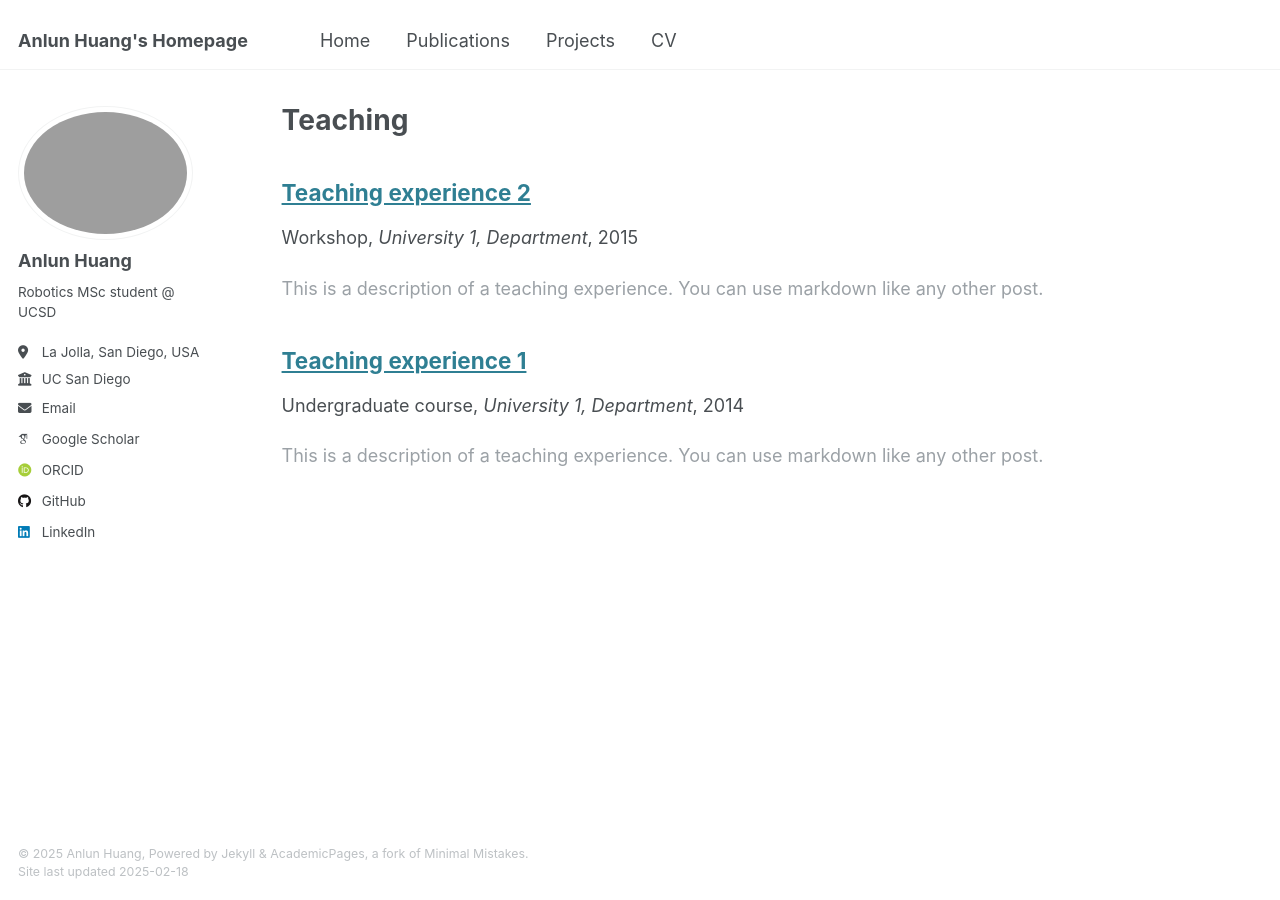
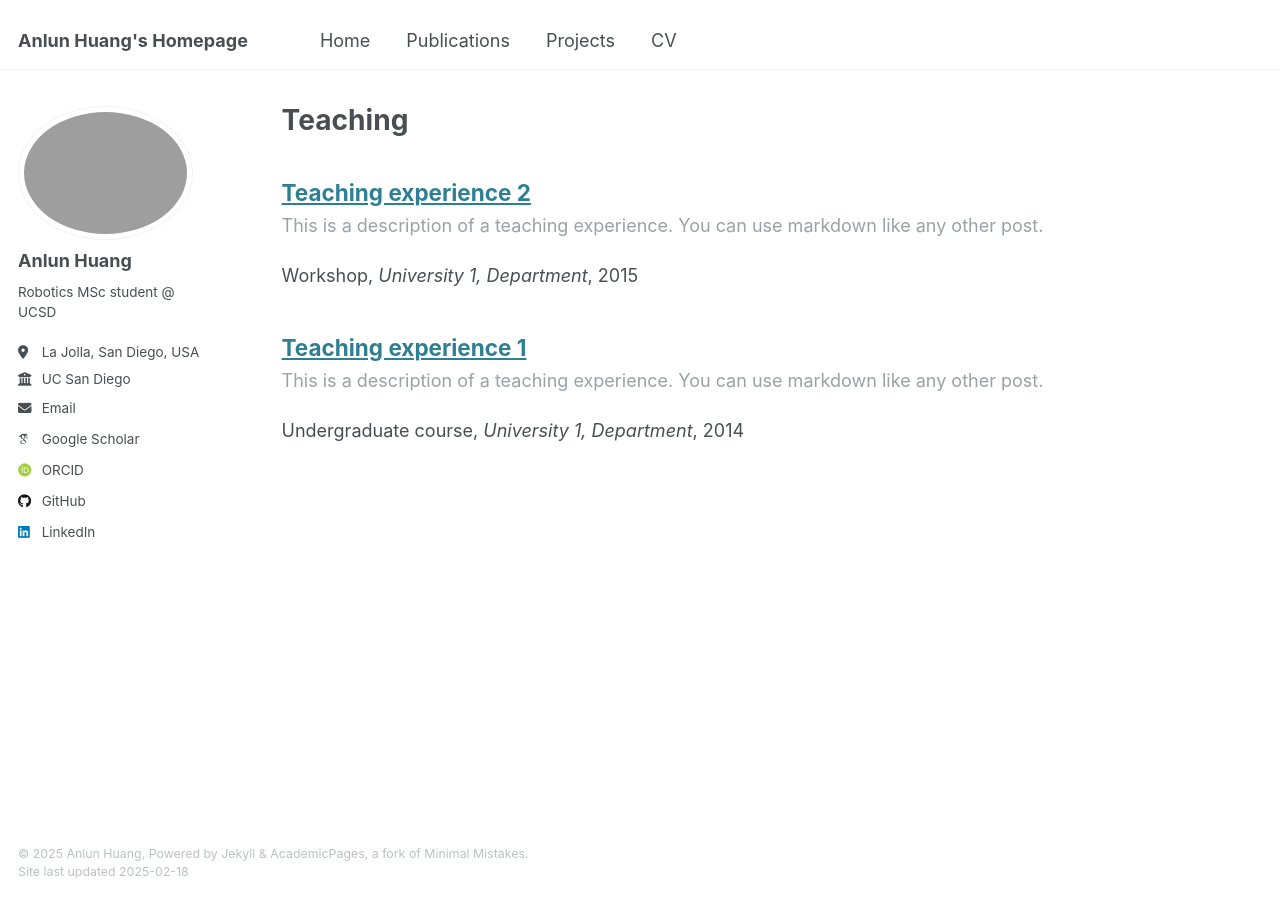
Before and after one commit to AllenHuangGit/AllenHuangGit.github.io, a Jekyll site: the page built from _pages/teaching.html, in a window 1280 px wide. Built offline with Jekyll 4.4.1, drawn with Linux system fonts in a browser that asks for light colours; some web fonts are replaced.

Commit message:
refine the layout

```diff
--- a/_includes/archive-single.html
+++ b/_includes/archive-single.html
@@ -39,6 +39,17 @@
       </p>
       <p class="archive__item-paperinfo">
         <div>{{ post.venue }}</div>
+      </p>
+      {% endif %}
+
+      {% if post.excerpt and site.read_more != 'enabled' %}
+      <p class="archive__item-excerpt" itemprop="description">{{ post.excerpt | markdownify | remove: '<p>' | remove: '</p>' }}</p>
+      {% elsif post.excerpt and site.read_more == 'enabled' %}
+      <p class="archive__item-excerpt" itemprop="description"><p>{{ post.excerpt | markdownify | remove: '<p>' | remove: '</p>' }}<strong><a href="{{ base_path }}{{ post.url }}" rel="permalink"> Read more</a></strong></p></p>
+      {% endif %}
+
+      {% if post.collection == 'publications' or post.collection == 'projects' %}
+      <p class="archive__item-links">
         {% if post.pdfurl %}
           <a href="{{ post.pdfurl }}">[PDF]</a>
         {% endif %}
@@ -65,12 +76,6 @@
         <p class="page__date"><strong><i class="fa fa-fw fa-calendar" aria-hidden="true"></i> {{ site.data.ui-text[site.locale].date_label | default: "Published:" }}</strong> <time datetime="{{ post.date | default: "1900-01-01" | date_to_xmlschema }}">{{ post.date | default: "1900-01-01" | date: "%B %d, %Y" }}</time></p>
       {% endif %}
 
-      {% if post.excerpt and site.read_more != 'enabled' %}
-      <p class="archive__item-excerpt" itemprop="description">{{ post.excerpt | markdownify | remove: '<p>' | remove: '</p>' }}</p>
-      {% elsif post.excerpt and site.read_more == 'enabled' %}
-      <p class="archive__item-excerpt" itemprop="description"><p>{{ post.excerpt | markdownify | remove: '<p>' | remove: '</p>' }}<strong><a href="{{ base_path }}{{ post.url }}" rel="permalink"> Read more</a></strong></p></p>
-      {% endif %}
-
     {% if teaser %}</div>{% endif %}
 
   </article>
```
